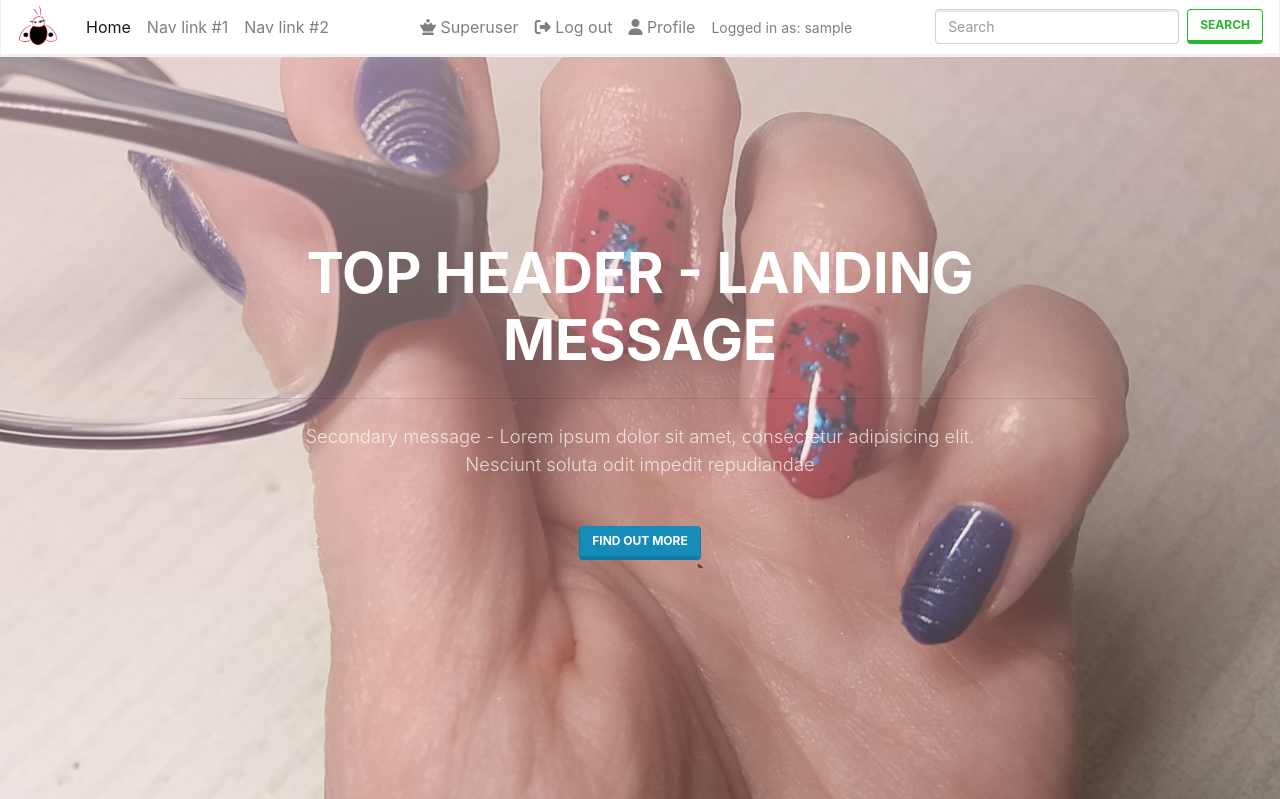
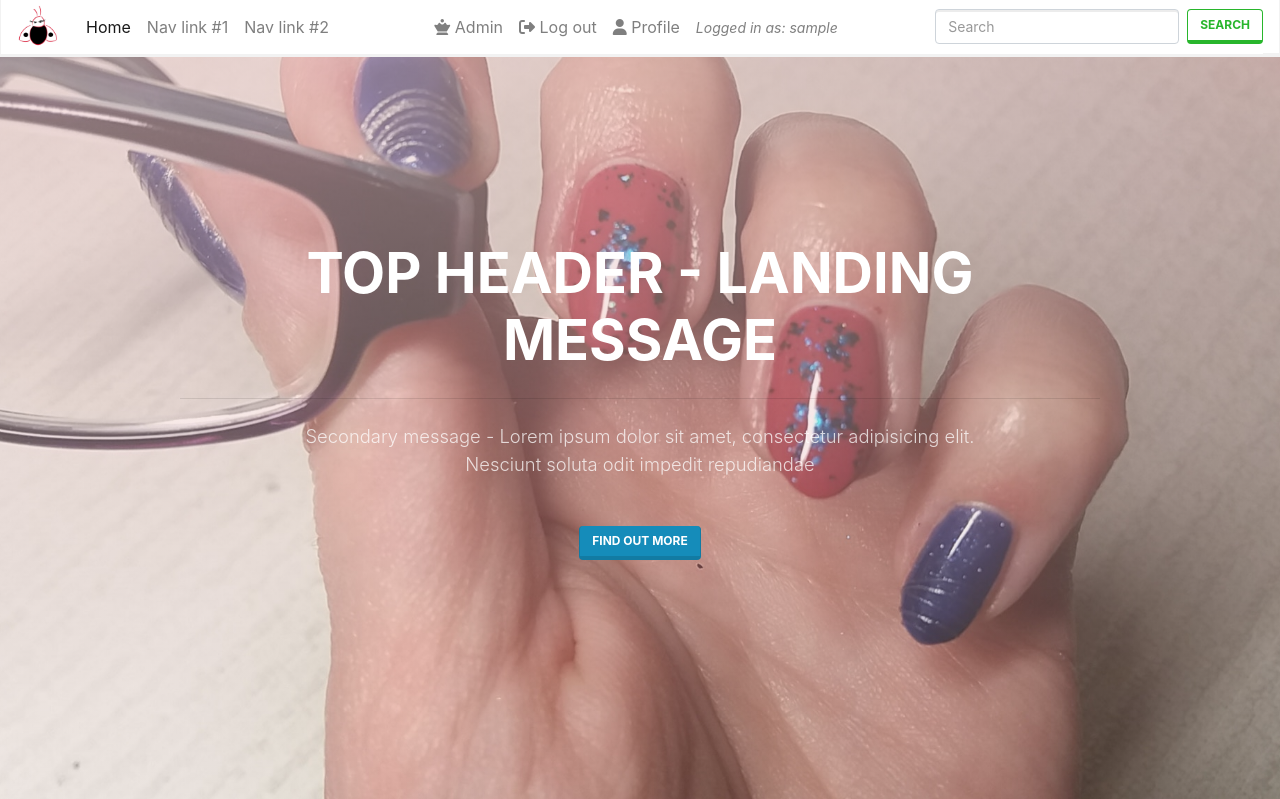
Before and after one commit to Sarosim/nailsalon, a Django app: page / in a window 1280 px wide. Shown: the top 799 px of the page. Run offline with Django 3.2, Linux system fonts and the light colour scheme; the visitor is signed in with stand-in values (Sample User, id 1); some libraries are stand-ins or nearby versions.

Commit message:
M01 Misc Fix superuser in navbar #04

```diff
--- a/templates/base.html
+++ b/templates/base.html
@@ -61,9 +61,9 @@
                 {% if request.user.is_authenticated %}
                     {% if request.user.is_superuser %}
                         <li>
-                            <a class="nav-link" title="This link is for the superuser(s) to the dashboard" href="{% url 'home' %}">
+                            <a class="nav-link" title="This link is for the superuser(s) to the dashboard" href="{% url 'admin:index' %}">
                                 <i class="fas fa-chess-queen"></i>
-                                <span>Superuser</span>
+                                <span>Admin</span>
                             </a>
                         </li>
                     {% endif %}
@@ -81,7 +81,7 @@
                     </li>
                     <li class="nav-item">
                         <a class="nav-link" title="Your Username" href="#">
-                            <span><small>Logged in as: {{request.user}}</small></span>
+                            <span><em><small>Logged in as: {{request.user}}</small></em></span>
                         </a>
                     </li>
                 {% else %}
```
